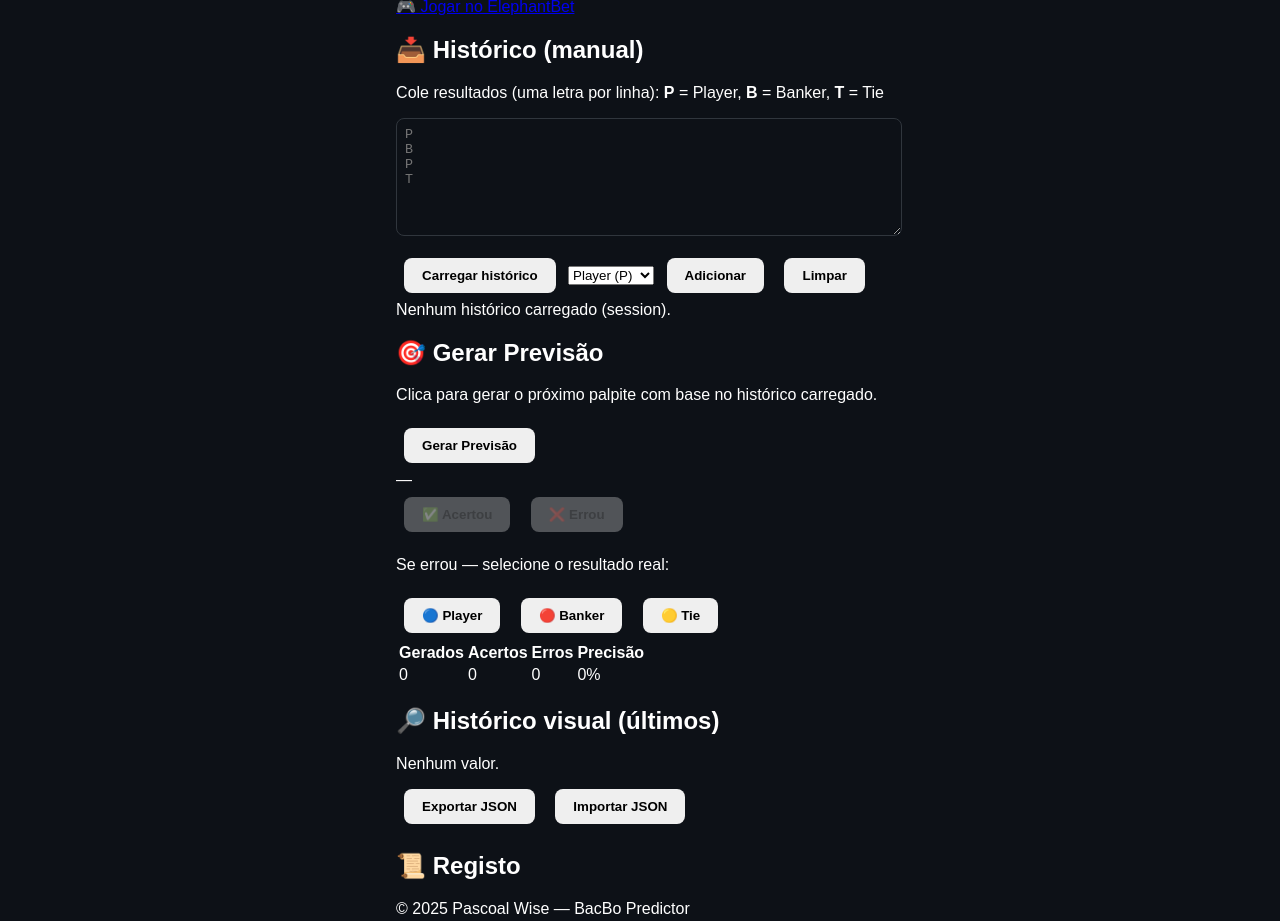
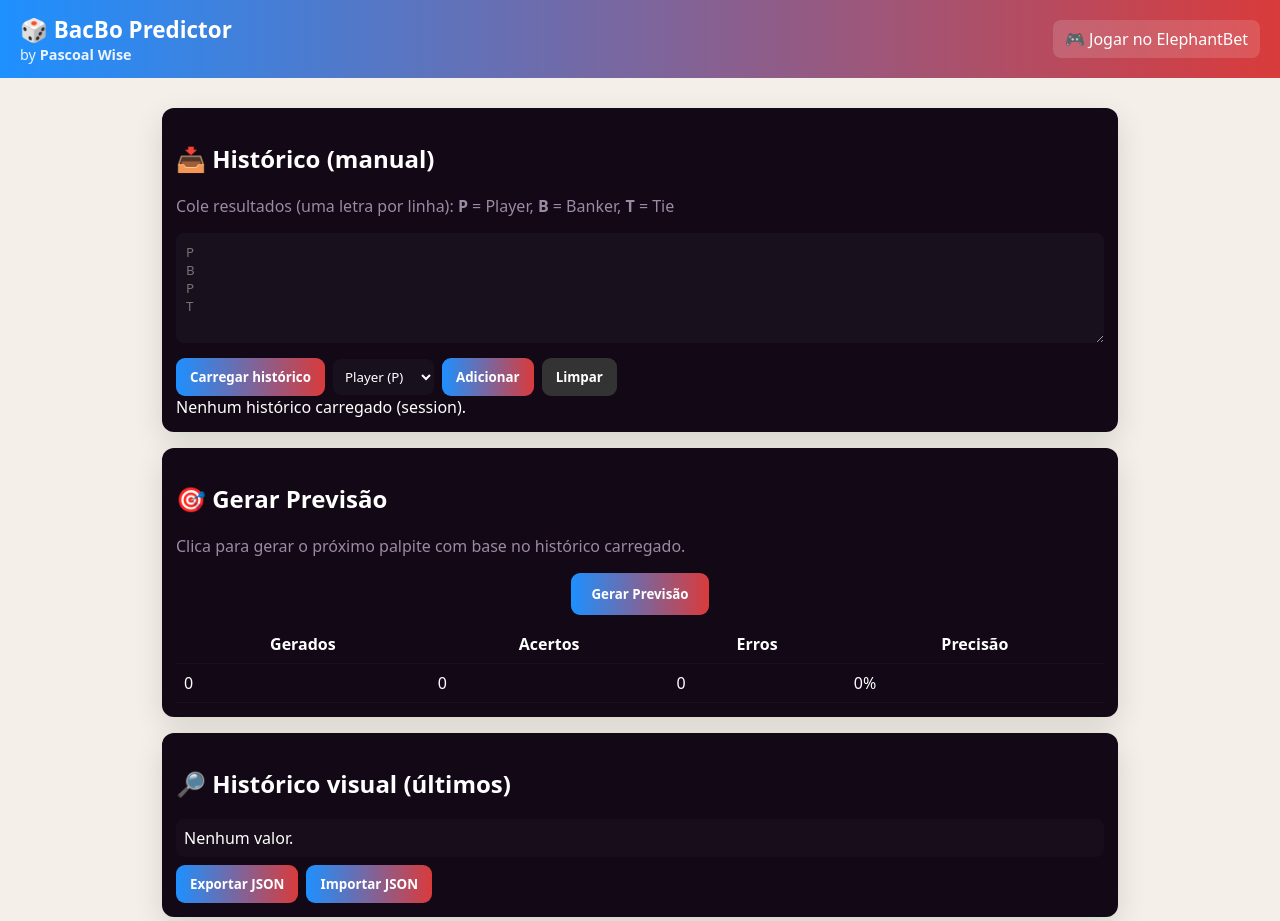
Before and after one commit to Pascoalwise01/pwisepredictor, a website: page public/index.html in a window 1280 px wide. Shown: the top 921 px of the page. Drawn offline with Linux system fonts and the light colour scheme.

Commit message:
Update style.css

```diff
--- a/public/style.css
+++ b/public/style.css
@@ -1,83 +1,41 @@
-body {
-  font-family: 'Poppins', sans-serif;
-  background-color: #0d1117;
-  color: white;
-  display: flex;
-  justify-content: center;
-  align-items: center;
-  height: 100vh;
+:root{
+  --bg:#f4efe9;
+  --panel:#120816;
+  --blue:#1e90ff;    /* player */
+  --red:#d93b3b;     /* banker */
+  --gold:#cfa83d;    /* tie */
+  --muted:#9b8aa3;
 }
-
-.container {
-  background-color: #161b22;
-  padding: 20px;
-  border-radius: 12px;
-  box-shadow: 0 0 20px #000;
-  width: 90%;
-  max-width: 450px;
-  text-align: center;
-}
-
-h1 {
-  color: #ffd700;
-}
-
-button {
-  margin: 8px;
-  padding: 10px 18px;
-  border: none;
-  border-radius: 8px;
-  font-weight: bold;
-  cursor: pointer;
-}
-
-#generate {
-  background-color: #ffd700;
-  color: #000;
-}
-
-.correct {
-  background-color: #28a745;
-  color: white;
-}
-
-.wrong {
-  background-color: #dc3545;
-  color: white;
-}
-
-.prediction {
-  margin-top: 15px;
-  font-size: 1.6em;
-  font-weight: bold;
-}
-
-.prediction.player {
-  color: #00bfff;
-}
-
-.prediction.banker {
-  color: #ff4747;
-}
-
-.prediction.tie {
-  color: #ffd700;
-}
-
-textarea {
-  width: 100%;
-  height: 100px;
-  border-radius: 8px;
-  margin-bottom: 10px;
-  padding: 8px;
-  background-color: #0d1117;
-  color: white;
-  border: 1px solid #30363d;
-}
-
-.link {
-  color: #ffd700;
-  text-decoration: none;
-  display: inline-block;
-  margin-top: 15px;
-  }
+*{box-sizing:border-box}
+body{margin:0;font-family:Poppins,system-ui,Segoe UI,Roboto,Helvetica,Arial;background:var(--bg);color:#111}
+.topbar{display:flex;justify-content:space-between;align-items:center;padding:14px 20px;background:linear-gradient(90deg,var(--blue),var(--red));color:#fff}
+.topbar .brand h1{margin:0;font-size:1.4rem}
+.topbar .brand .by{margin:0;font-size:0.9rem;opacity:0.9}
+.playlink{background:rgba(255,255,255,0.14);padding:8px 12px;border-radius:8px;color:#fff;text-decoration:none}
+.main{max-width:980px;margin:18px auto;padding:12px}
+.card{background:#120816;color:#fff;padding:14px;border-radius:12px;margin-bottom:16px;box-shadow:0 10px 30px rgba(0,0,0,0.12)}
+.muted{color:var(--muted)}
+textarea{width:100%;padding:10px;border-radius:8px;border:none;background:rgba(255,255,255,0.03);color:#fff;min-height:110px}
+.row{display:flex;gap:8px;align-items:center;margin-top:10px;flex-wrap:wrap}
+.select, input[type=text], input[type=number], textarea, .btn { font-family:inherit }
+.select{padding:8px;border-radius:8px;background:rgba(255,255,255,0.03);color:#fff;border:none}
+.btn{background:linear-gradient(90deg,var(--blue),var(--red));border:none;color:#fff;padding:10px 14px;border-radius:9px;cursor:pointer;font-weight:700}
+.btn.warn{background:#333}
+.btn.primary{padding:12px 20px}
+.center{text-align:center}
+.hidden{display:none}
+.predictionBox{margin-top:12px;padding:12px;border-radius:10px;background:rgba(255,255,255,0.03)}
+.predictionText{font-size:1.4rem;color:var(--gold);text-shadow:0 0 10px rgba(255,200,120,0.12)}
+.feedbackRow{display:flex;gap:10px;justify-content:center;margin-top:10px}
+.ok{background:var(--blue)}
+.bad{background:var(--red)}
+.manualRealBox{margin-top:10px;padding:12px;border-radius:8px;background:rgba(255,255,255,0.02)}
+.stats table{width:100%;border-collapse:collapse;margin-top:10px}
+.stats th,.stats td{padding:8px;border-bottom:1px solid rgba(255,255,255,0.03)}
+.historyGrid{display:flex;flex-wrap:wrap;gap:6px;padding:8px;background:rgba(255,255,255,0.02);border-radius:8px;max-height:220px;overflow:auto}
+.pill{padding:6px 8px;border-radius:8px;color:#fff;font-weight:700}
+.pill.P{background:var(--blue)}
+.pill.B{background:var(--red)}
+.pill.T{background:var(--gold);color:#1b1200}
+.logArea{height:140px;overflow:auto;padding:8px;background:rgba(255,255,255,0.02);border-radius:8px;text-align:left;font-size:0.9rem}
+.footer{padding:12px;text-align:center;color:#333;margin-top:12px}
```
